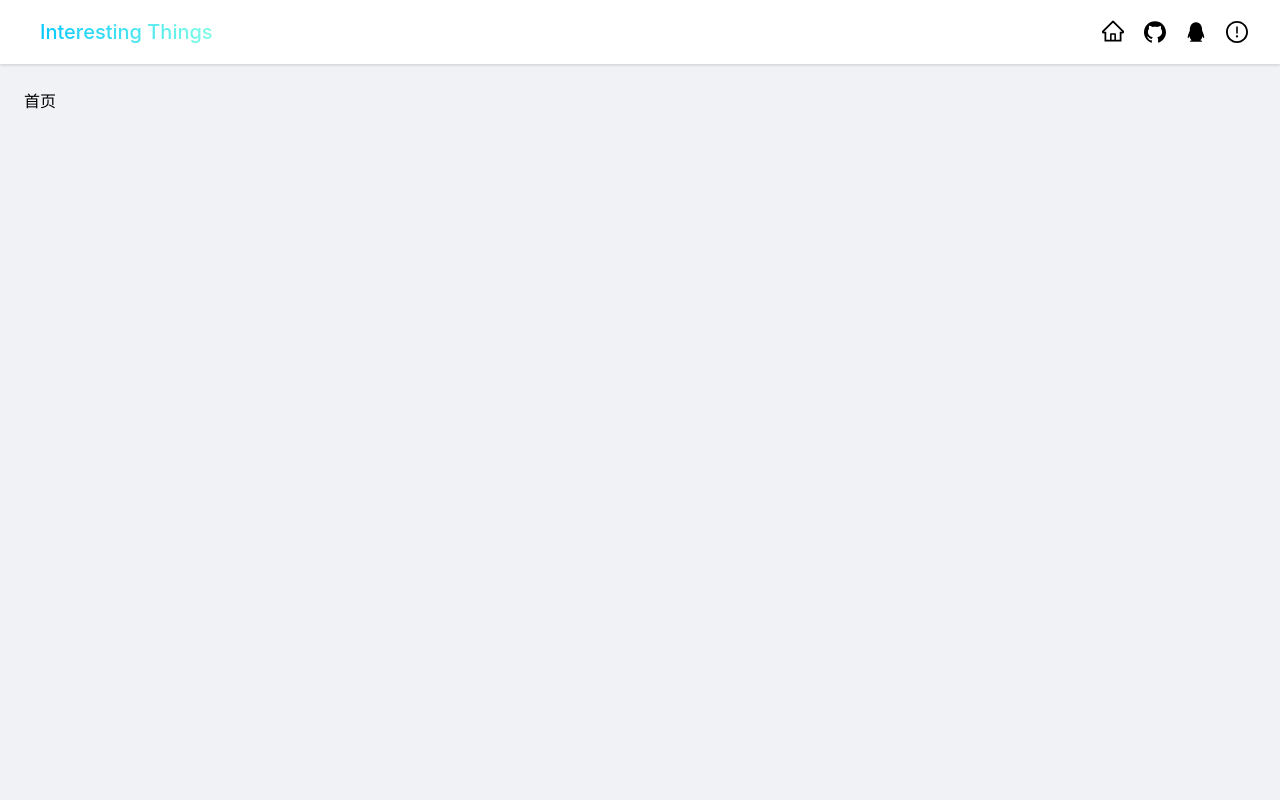
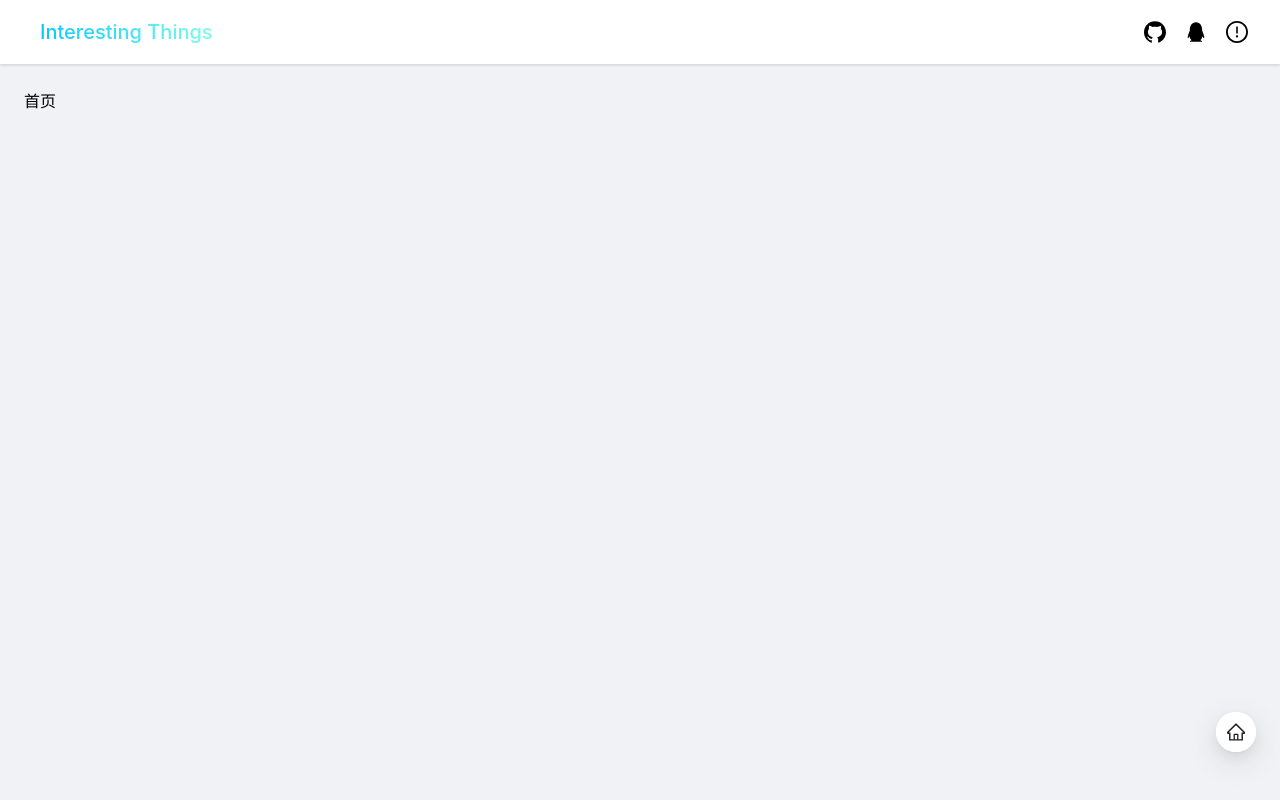
Before and after one commit to Wang-Qing1/interest-web, a React (Create React App) app: page / in a window 1280 px wide. Built offline with nearby package versions, Linux system fonts and the light colour scheme.

Commit message:
添加悬浮按钮（回到首页）

```diff
--- a/src/components/APPHeader/APPHeader.js
+++ b/src/components/APPHeader/APPHeader.js
@@ -7,10 +7,9 @@ import {Modal, QRCode, Tooltip} from "antd";
 import {GlobalConfig} from "../../config/GlobalConfig";
 import {
   ExclamationCircleOutlined,
-  GithubOutlined, HomeOutlined,
+  GithubOutlined,
   QqOutlined,
 } from "@ant-design/icons";
-import {NavLink} from "react-router-dom";
 
 export default class APPHeader extends React.Component {
   constructor(props) {
@@ -43,9 +42,6 @@ export default class APPHeader extends React.Component {
             <div className={'app-title'}>{GlobalConfig.title}</div>
           </div>
           <div className={'app-other'}>
-            <Tooltip title={"回到首页"}>
-              <NavLink to={'/'}><HomeOutlined className={'app-other-icons'} style={{color: '#000000'}}/></NavLink>
-            </Tooltip>
             <Tooltip title={"GitHub"}>
               {/* 新开页面 */}
               <GithubOutlined className={'app-other-icons'} onClick={() => window.open("https://github.com/Wang-Qing1/interest-web")}/>
--- a/src/components/APPLayout/APPLayout.js
+++ b/src/components/APPLayout/APPLayout.js
@@ -5,6 +5,8 @@ import './APPLayout.css';
 import React from "react";
 import APPHeader from "../APPHeader/APPHeader";
 import APPContent from "../APPContent/APPContent";
+import {FloatButton} from "antd";
+import {HomeOutlined} from "@ant-design/icons";
 
 export default class APPLayout extends React.Component {
   render() {
@@ -12,6 +14,7 @@ export default class APPLayout extends React.Component {
       <div className={'app-layout'}>
         <APPHeader />
         <APPContent />
+        <FloatButton  icon={<HomeOutlined />} href={'/'} tooltip={<div>回到首页</div>}/>
       </div>
     );
   }
```
